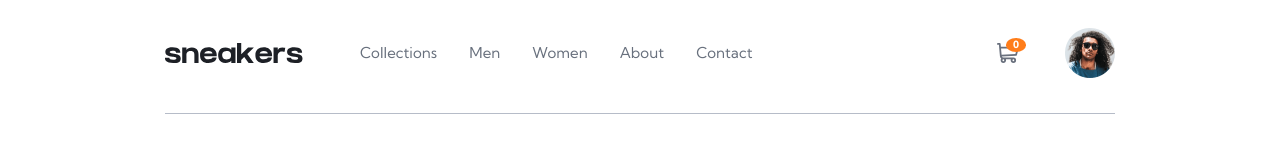
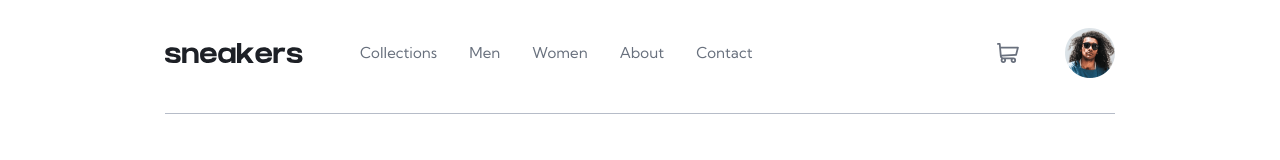
Before and after one commit to rlon23/fem-ecommerce-product-page, a React (Create React App) app: page / in a window 1280 px wide. Shown: the top 160 px of the page. Built offline with nearby package versions, Linux system fonts and the light colour scheme.

Commit message:
move Cart into Navbar.

```diff
--- a/src/App.js
+++ b/src/App.js
@@ -11,7 +11,6 @@ import item_3_picture from './../src/images/image-product-3.jpg';
 import item_4_thumbnail from './../src/images/image-product-4-thumbnail.jpg';
 import item_4_picture from './../src/images/image-product-4.jpg';
 import { useState } from 'react';
-import Cart from './components/Cart/Cart';
 
 function App() {
   const itemImages = [
@@ -30,12 +29,13 @@ function App() {
         <Navbar
           cart={cart}
           userPic={user}
+          setCart={setCart}
           cartIsOpen={cartIsOpen}
           setCartIsOpen={setCartIsOpen}
         />
       </header>
       <main className='App-main'>
-        <Cart cart={cart} setCart={setCart} cartIsOpen={cartIsOpen} />
+        {/* <Cart cart={cart} setCart={setCart} cartIsOpen={cartIsOpen} /> */}
         <Item
           id={1}
           brand={'Sneaker Company'}
--- a/src/App.scss
+++ b/src/App.scss
@@ -5,9 +5,13 @@
 .App {
   // background-color: cadetblue;
   background-color: var(--white);
-  height: 100vh;
 }
 
 p {
   margin: 0;
 }
+
+body {
+  max-width: 1440px;
+  margin: 0 auto;
+}
--- a/src/components/Cart/Cart.scss
+++ b/src/components/Cart/Cart.scss
@@ -10,19 +10,21 @@
   box-sizing: border-box;
   width: 100%;
   min-height: 256px;
+  left: 0;
 
   @include breakpoint(md) {
+    left: auto;
     max-width: 360px;
     top: 88px;
-    right: 21px;
+    right: -40px;
   }
 
   @include breakpoint(lg) {
-    right: 41px;
+    right: -84px;
   }
 
   @include breakpoint(xl) {
-    right: 81px;
+    right: -68px;
   }
 
   &.open {
--- a/src/components/Navbar/Navbar.js
+++ b/src/components/Navbar/Navbar.js
@@ -4,8 +4,10 @@ import cartLogo from './../../images/icon-cart.svg';
 import hamburger from './../../images/icon-menu.svg';
 import closeIcon from './../../images/icon-close.svg';
 import { useState } from 'react';
+import Cart from '../Cart/Cart';
 
-const Navbar = ({ cart, userPic, cartIsOpen, setCartIsOpen }) => {
+const Navbar = ({ ...props }) => {
+  const { cart, userPic, cartIsOpen, setCartIsOpen, setCart } = props;
   const [mobileIsOpen, setMobileIsOpen] = useState(false);
   const bodyEl = document.body;
 
@@ -16,6 +18,7 @@ const Navbar = ({ cart, userPic, cartIsOpen, setCartIsOpen }) => {
 
   return (
     <nav className='Navbar'>
+      <Cart cart={cart} setCart={setCart} cartIsOpen={cartIsOpen} />
       <div
         className='Navbar__mobile-toggle'
         onClick={() => {
@@ -50,7 +53,9 @@ const Navbar = ({ cart, userPic, cartIsOpen, setCartIsOpen }) => {
 
       <div className='Navbar__cart' onClick={() => setCartIsOpen(!cartIsOpen)}>
         <img src={cartLogo} alt='cart icon' />
-        <p className='cart-amount'>{cartAmount}</p>
+        <p className={`${cartAmount ? 'cart-amount hasItems' : 'cart-amount'}`}>
+          {cartAmount}
+        </p>
       </div>
       <div className='Navbar__user'>
         <img src={userPic} alt='user' />
--- a/src/components/Navbar/Navbar.scss
+++ b/src/components/Navbar/Navbar.scss
@@ -164,6 +164,7 @@
     }
 
     .cart-amount {
+      display: none;
       font-size: 10px;
       font-weight: 700;
       position: absolute;
@@ -174,6 +175,10 @@
       color: var(--white);
       background-color: var(--orange);
       border-radius: 50%;
+
+      &.hasItems {
+        display: block;
+      }
     }
   }
 
```
